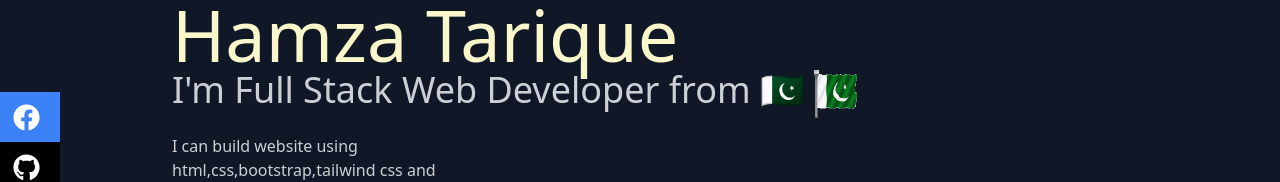
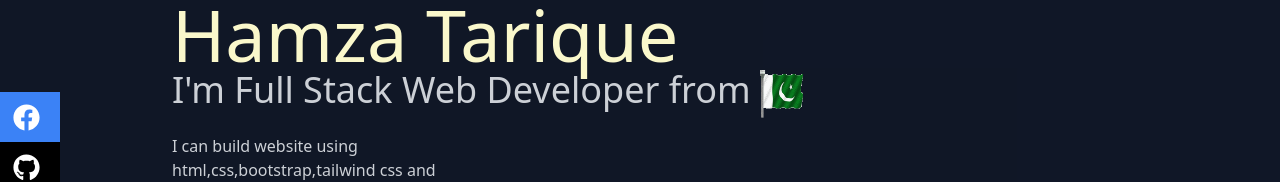
Before and after one commit to Mehar-IT/hamza, a React (Vite) app: page / in a window 1280 px wide. Shown: the part 188-370 px from the top of the page. Built offline with nearby package versions, Linux system fonts and the light colour scheme; no server answers.

Commit message:
some change

```diff
--- a/src/components/Home.jsx
+++ b/src/components/Home.jsx
@@ -34,7 +34,7 @@ export default function Home() {
             !isLightTheme ? "text-gray-300" : "text-gray-500"
           } text-2xl sm:text-4xl `}
         >
-          I'm Full Stack Web Developer from 🇵🇰
+          I'm Full Stack Web Developer from
           <img src={pk} alt="pk" className="inline w-12 h-12 ml-2" />
         </h2>
         <p
```
Also changed, not shown: 2 other files (tests, documents, lock files or other folders).
